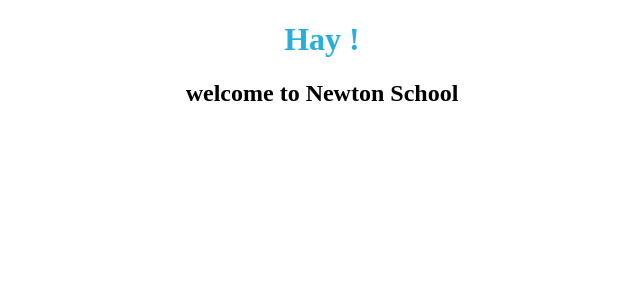
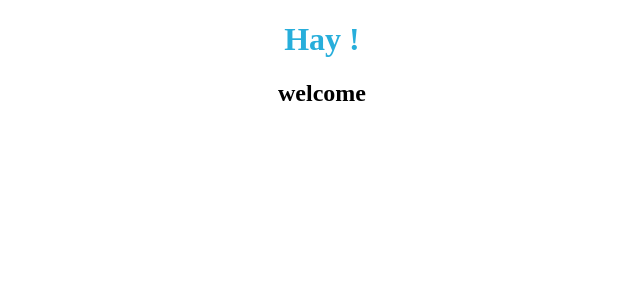
Before and after one commit to geet1987/Greetings-with-Props---Building-a-First-Custom-Functional-Component-Writing-Mor---by024rfzshoc, a React app: page / in a window 1280 px wide. Shown: the top 300 px of the page, without its empty margins (318-958 px from the left). Built offline with nearby package versions, Linux system fonts and the light colour scheme.

Commit message:
Update Welcome.js

```diff
--- a/src/components/Welcome.js
+++ b/src/components/Welcome.js
@@ -5,7 +5,7 @@ function Welcome(props){
   return(
     <>
 <h1>Hay {props.name}!</h1>
-  <h2>welcome to Newton School</h2>
+ <h2>welcome {props.name}</h2>
 </>
 );
 }
```
